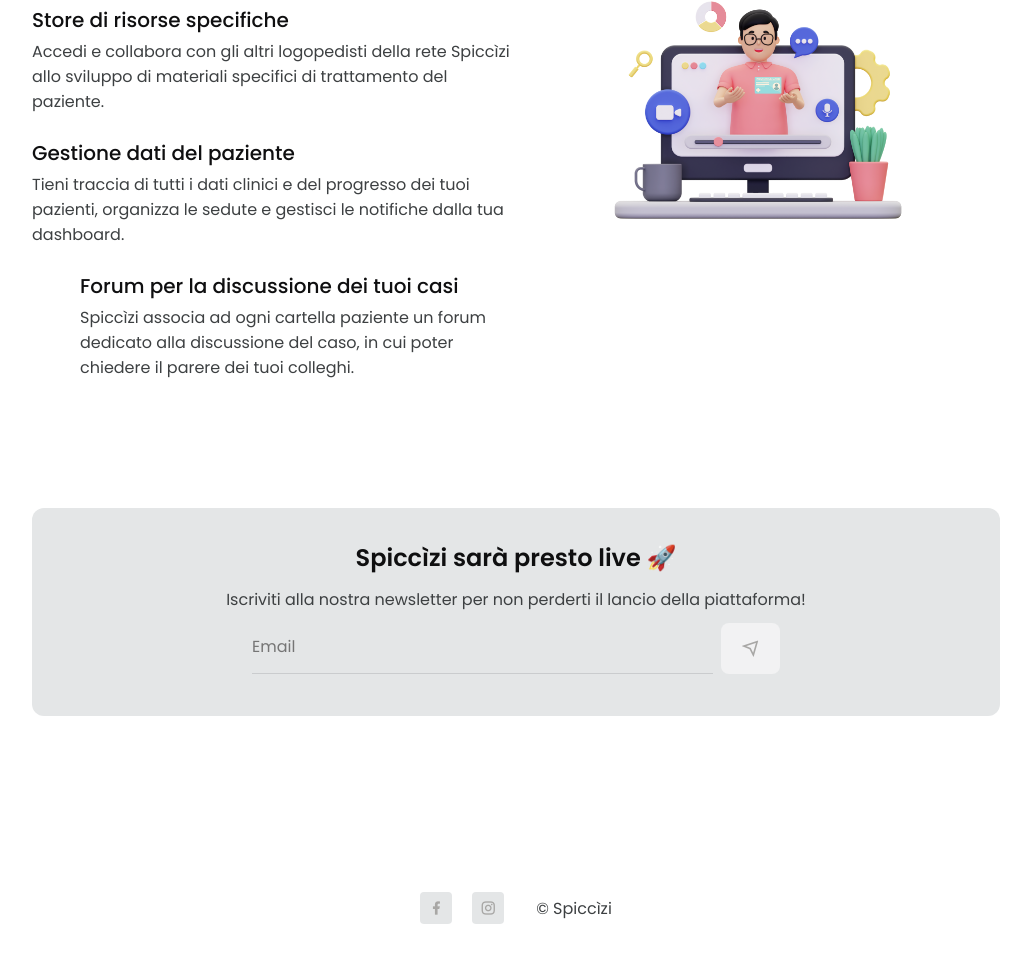
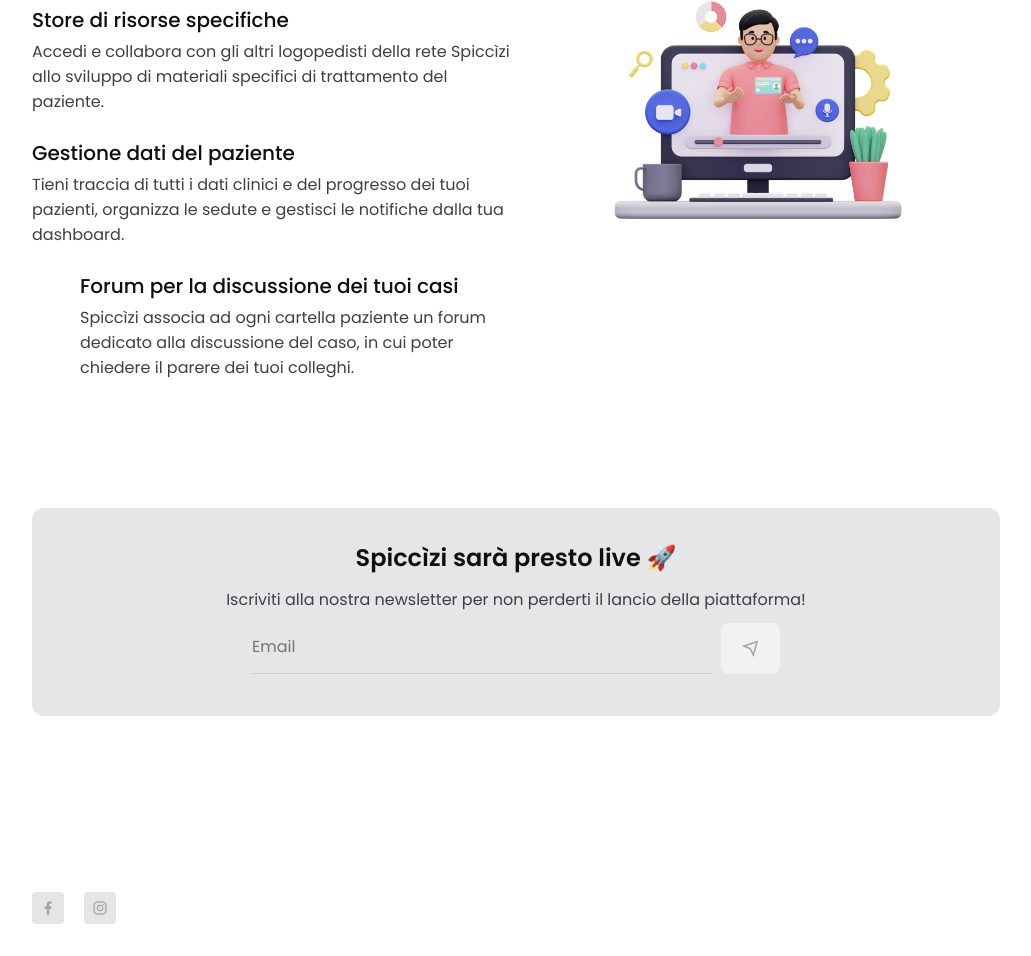
Before and after one commit to spiccizi/spiccizi.github.io, a plain HTML site: page index.html in a window 1280 px wide. Shown: the part 1364-2320 px from the top of the page, without its empty margins (124-1155 px from the left). Drawn offline with nearby package versions, Linux system fonts and the light colour scheme.

Commit message:
Move footer social to start on large screens

```diff
--- a/assets/css/styles.css
+++ b/assets/css/styles.css
@@ -641,9 +641,8 @@
         position: initial;
     }
 
-    .products__container {
-        grid-template-columns: repeat(3, 142px);
-        justify-content: center;
+    .footer__container {
+        justify-content: start;
     }
 }
 
--- a/index.html
+++ b/index.html
@@ -205,11 +205,7 @@
                 </a>
             </div>
         </div>
-
-        <span>&#169; Spiccìzi</span>
     </div>
-
-
 </footer>
 
 <!--=============== SCROLL UP ===============-->
```
